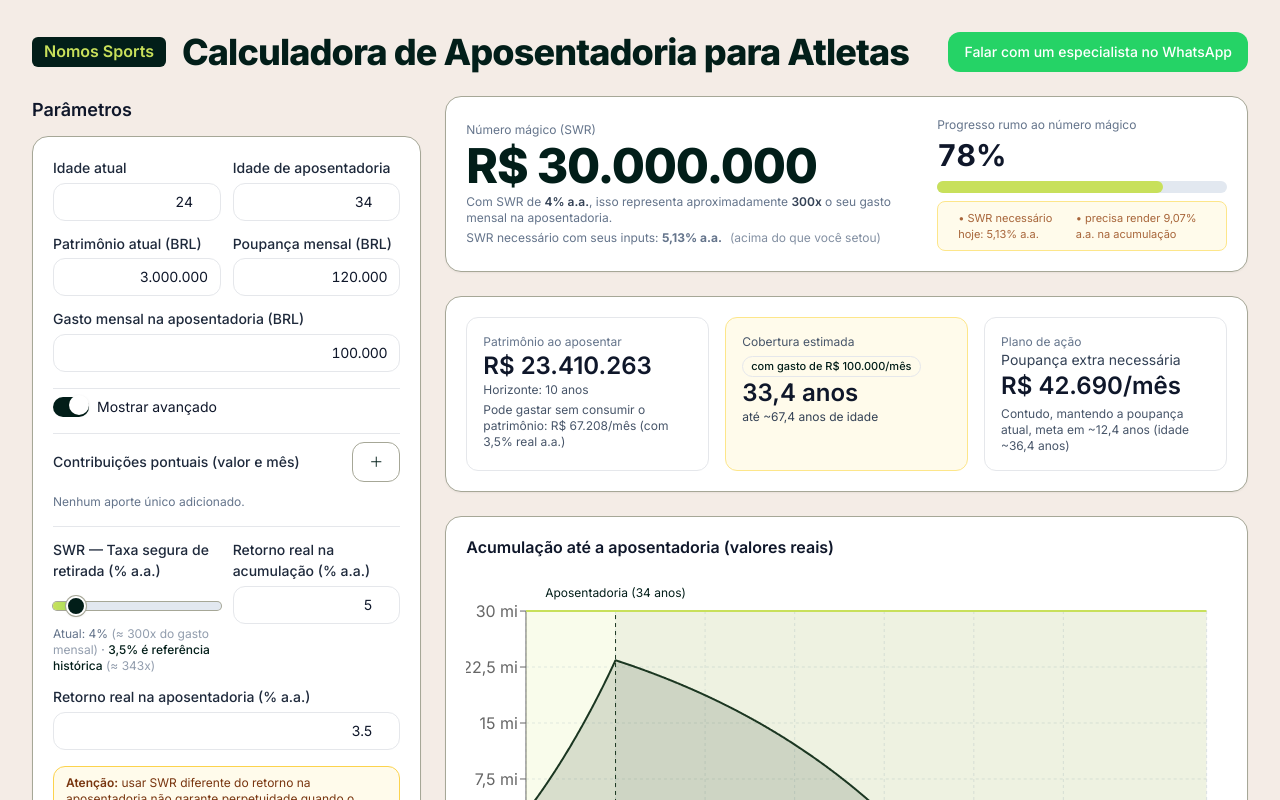
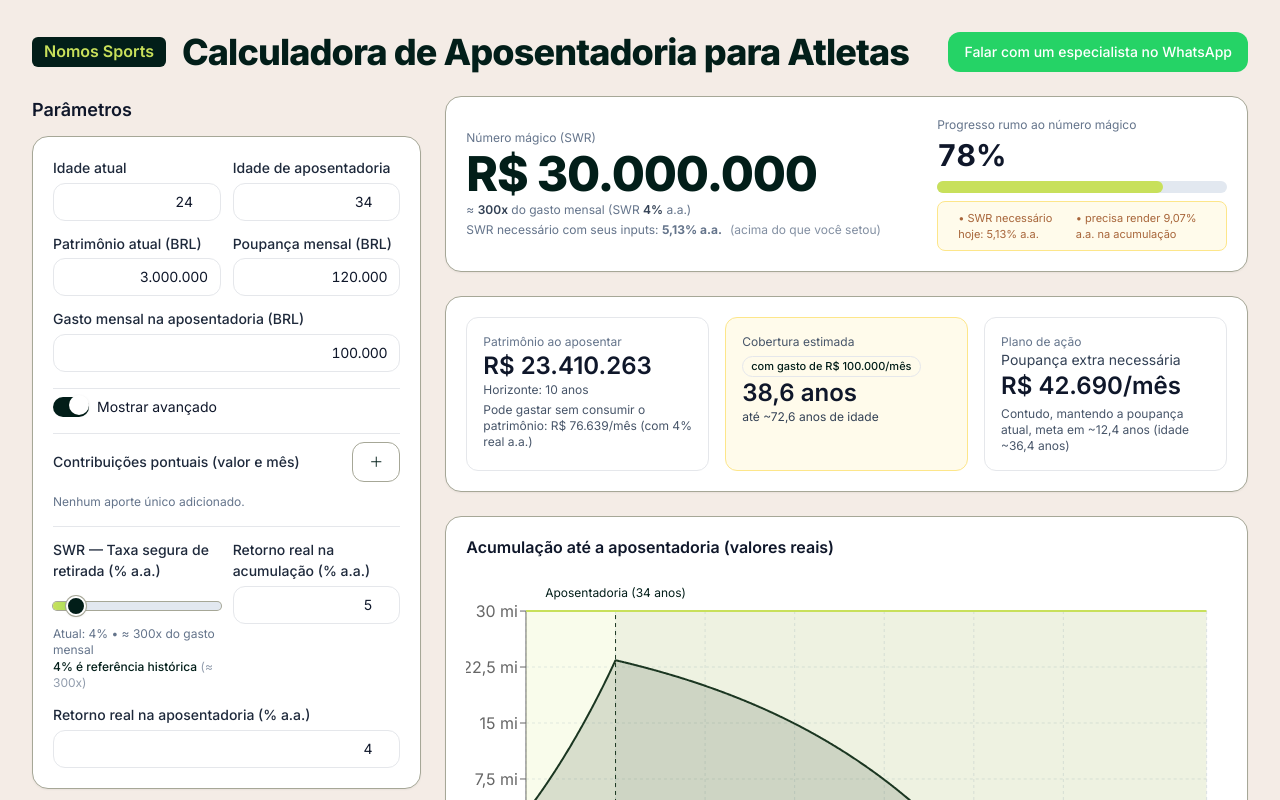
Before and after one commit to erikpajunknomos/calculadora-aposentadoria, a React (Vite) app: page / in a window 1280 px wide. Shown: the top 800 px of the page. Built offline with nearby package versions, Linux system fonts and the light colour scheme; the HTML template or start-up script is replaced by a standard one.

Commit message:
Update App.tsx

```diff
--- a/src/App.tsx
+++ b/src/App.tsx
@@ -65,6 +65,7 @@ const SwrSlider: React.FC<{ value: number; min: number; max: number; step: numbe
   step,
   onChange,
 }) => {
+  const HISTORICAL_SWR = 4; // referência histórica
   const wrapRef = useRef<HTMLDivElement>(null);
   const [w, setW] = useState(0);
   useEffect(() => {
@@ -106,10 +107,14 @@ const SwrSlider: React.FC<{ value: number; min: number; max: number; step: numbe
           onChange={(e) => onChange(Number(e.target.value))}
         />
       </div>
-      <div className="mt-1 text-xs text-slate-500">
-        Atual: {formatNumber(value, 1)}% <span className="opacity-70">(≈ {formatBRInt(Math.round(spendMultipleFromSWR(value)))}x do gasto mensal)</span> ·{" "}
-        <span className="text-[var(--brand-dark)] font-medium">3,5% é referência histórica</span>{" "}
-        <span className="opacity-70">(≈ {formatBRInt(Math.round(spendMultipleFromSWR(3.5)))}x)</span>
+      <div className="mt-1 text-xs text-slate-500 leading-snug">
+        <div>
+          Atual: {formatNumber(value, 1)}% • ≈ {formatBRInt(Math.round(spendMultipleFromSWR(value)))}x do gasto mensal
+        </div>
+        <div>
+          <span className="text-[var(--brand-dark)] font-medium">{formatNumber(HISTORICAL_SWR, 1)}% é referência histórica</span>{" "}
+          <span className="opacity-70">(≈ {formatBRInt(Math.round(spendMultipleFromSWR(HISTORICAL_SWR)))}x)</span>
+        </div>
       </div>
     </div>
   );
@@ -320,7 +325,7 @@ export default function App() {
   const [monthlySpend, setMonthlySpend] = useState(100_000);
   const [swrPct, setSwrPct] = useState(4);
   const [accumRealReturn, setAccumRealReturn] = useState(5);
-  const [retireRealReturn, setRetireRealReturn] = useState(3.5);
+  const [retireRealReturn, setRetireRealReturn] = useState(4);
 
   useEffect(() => {
     if (!showAdvanced) setRetireRealReturn(swrPct);
@@ -599,8 +604,8 @@ export default function App() {
       </div>
 
       <div className="mt-1 text-xs text-slate-500">
-        Com SWR de <span className="font-semibold text-slate-700">{formatNumber(swrPct, 1)}% a.a.</span>, isso representa aproximadamente{" "}
-        <span className="font-semibold text-slate-700">{formatBRInt(Math.round(spendMultipleFromSWR(swrPct)))}x</span> o seu gasto mensal na aposentadoria.
+        ≈ <span className="font-semibold text-slate-700">{formatBRInt(Math.round(spendMultipleFromSWR(swrPct)))}x</span> do gasto mensal (SWR{" "}
+        <span className="font-semibold text-slate-700">{formatNumber(swrPct, 1)}%</span> a.a.)
       </div>
 
       <div className="text-slate-600 text-sm">
```
